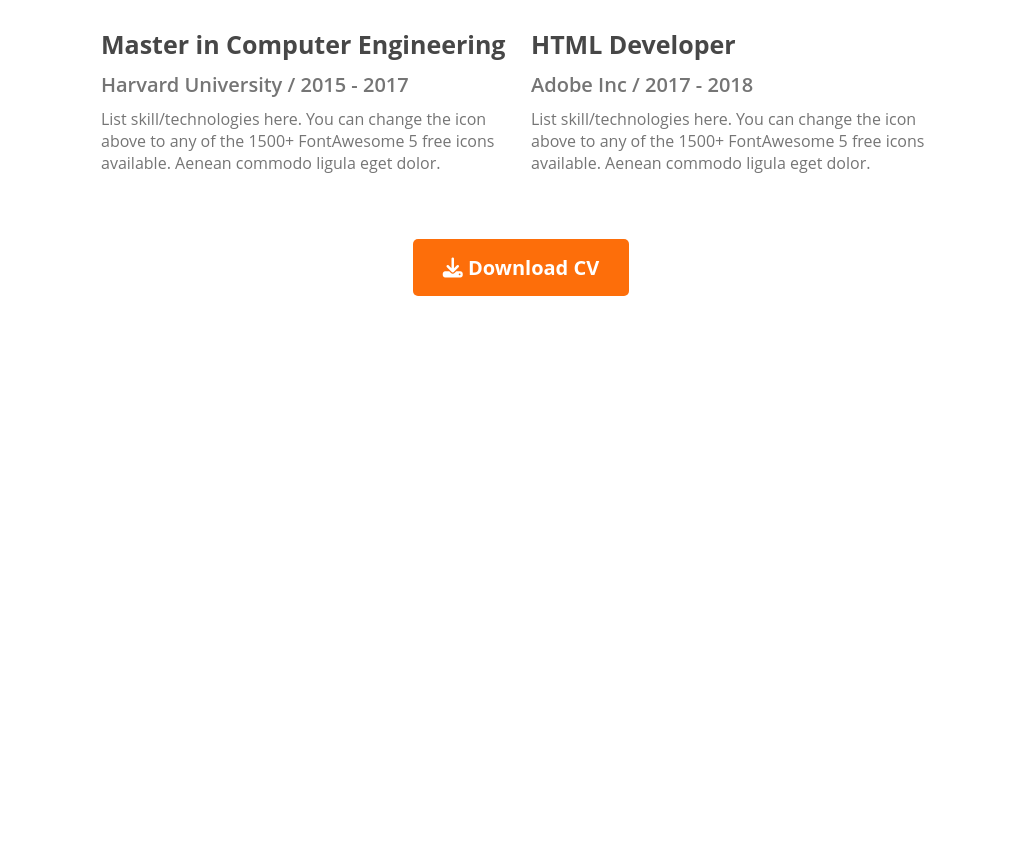
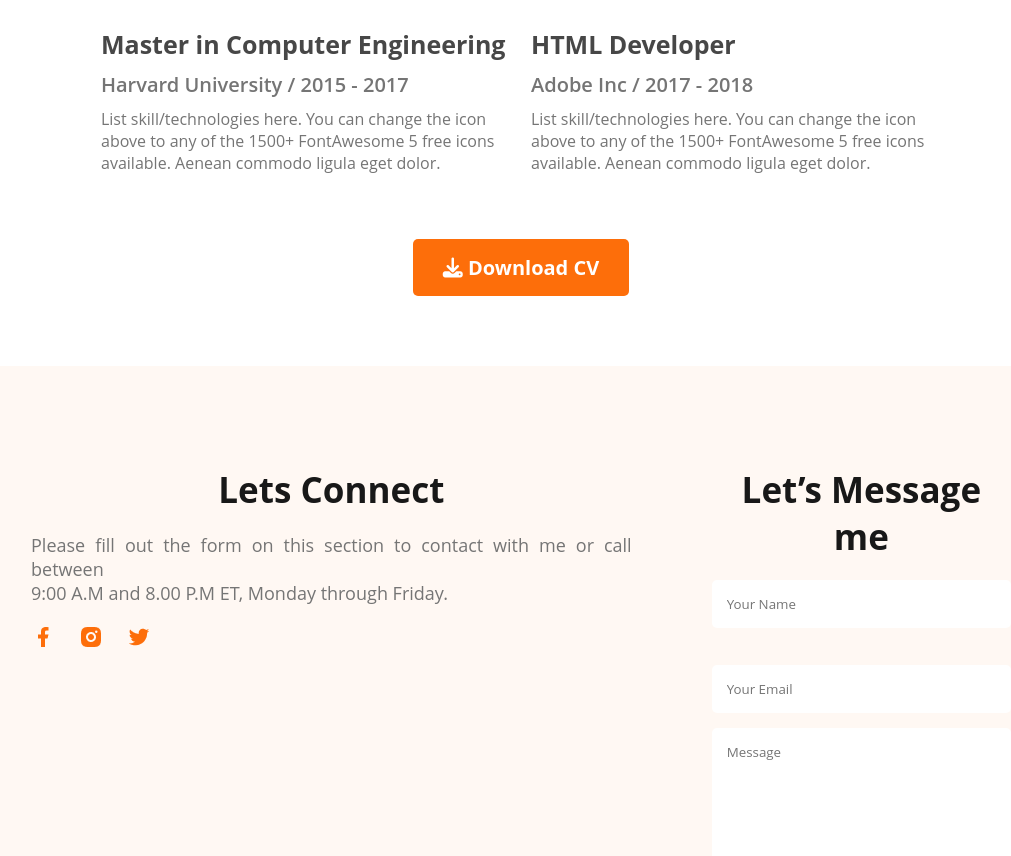
Before and after one commit to Jubair1996/HTML_CSS_Webdeveloper_Portfolio, a plain HTML site: page index.html in a window 1280 px wide. Shown: the part 2545-3401 px from the top of the page, without its empty margins (119-1130 px from the left). Before the commit the page ends 2911 px from the top, so only its background shows below. Drawn offline with Linux system fonts and the light colour scheme.

Commit message:
Footer Section Added

```diff
--- a/css/style.css
+++ b/css/style.css
@@ -210,3 +210,42 @@ main {
     margin: 50px 0 70px 0;
   }
   /* Resume Styles Ends */
+  /* Footer Section Starts */
+footer {
+    max-width: 1140px auto;
+    display: flex;
+    justify-content: space-around;
+    background: #fff8f3;
+    padding: 100px 150px;
+    gap: 80px;
+  }
+  .section-description {
+    text-align: justify;
+  }
+  .cotact-img img{
+    margin-right: 20px;
+  }
+  .message input[type="text"],
+  .message input[type="email"],
+  textarea {
+    display: block;
+    margin-bottom: 15px;
+    padding: 15px;
+    color: #757575;
+    border-radius: 5px;
+    background-color: #ffffff;
+    border: 0;
+    width: 100%;
+    resize:  none;
+  }
+  .submit-btn {
+    background-color: var(--orange-color);
+    color: #fff;
+    text-align: center;
+    font-size: 20px;
+    font-weight: 700;
+    padding: 15px;
+    border: 0;
+    border-radius: 5px;
+  }
+  /* Footer Section Ends */
--- a/index.html
+++ b/index.html
@@ -203,5 +203,26 @@
       </section>
       <!-- Resume Section Ends -->
       </main>
+      <!-- Footer Section Starts -->
+    <footer>
+        <div class="connect">
+          <h3 class="section-title">Lets Connect</h3>
+          <p class="section-description">Please fill out the form on this section to contact with me or call between <br> 9:00 A.M and 8.00 P.M ET, Monday through Friday.</p>
+         <div class="cotact-img">
+          <img src="./images/icons/facebook.png" alt="">
+          <img src="./images/icons/insta.png" alt="">
+          <img src="./images/icons/twitter.png" alt="">
+         </div>
+        </div>
+        <div class="message">
+          <h3 class="section-title">Let’s Message me</h3>
+          <input type="text" placeholder="Your Name"> <br>
+          <input type="email" placeholder="Your Email">
+          <textarea name="" id="" cols="30" rows="10" placeholder="Message" resize></textarea> <br>
+          <button class="submit-btn">Submit</button>
+
+        </div>
+      </footer>
+      <!-- Footer Section Ends -->
   </body>
 </html>
```
